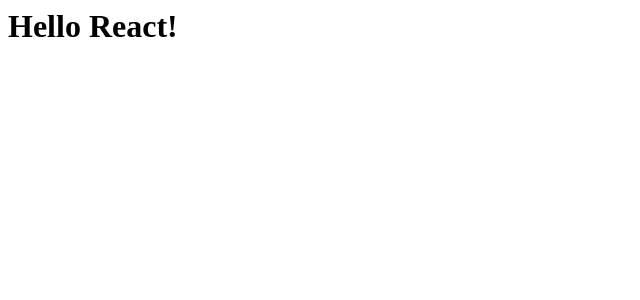
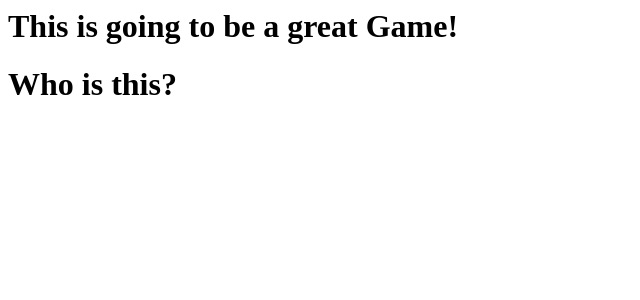
Before and after one commit to WildCodeSchool/2023-01-EN-Berlin-Remote2-Project2Team3, a React (Create React App) app: page / in a window 1280 px wide. Shown: the top 300 px of the page, without its empty margins (0-640 px from the left). Built offline with nearby package versions, Linux system fonts and the light colour scheme.

Commit message:
first commit

```diff
--- /dev/null
+++ b/src/App.js
@@ -0,0 +1,11 @@
+//import React from "react";
+import PortraitGame from "./Components/PortraitGame.js";
+
+export default function App() {
+  return (
+    <div>
+      <h1>This is going to be a great Game!</h1>
+      <PortraitGame />
+    </div>
+  );
+}
--- /dev/null
+++ b/src/Components/PortraitGame.js
@@ -0,0 +1,11 @@
+import React from "react";
+
+const PortraitGame = () => {
+  return (
+    <div>
+      <h1>Who is this?</h1>
+    </div>
+  );
+};
+
+export default PortraitGame;
--- a/src/index.js
+++ b/src/index.js
@@ -1,6 +1,5 @@
 import React from "react";
 import ReactDOM from "react-dom/client";
+import App from "./App";
 
-ReactDOM.createRoot(document.querySelector("#root")).render(
-  <h1>Hello React!</h1>
-);
+ReactDOM.createRoot(document.getElementById("root")).render(<App />);
```
Also changed, not shown: 1 other file (tests, documents, lock files or other folders).
